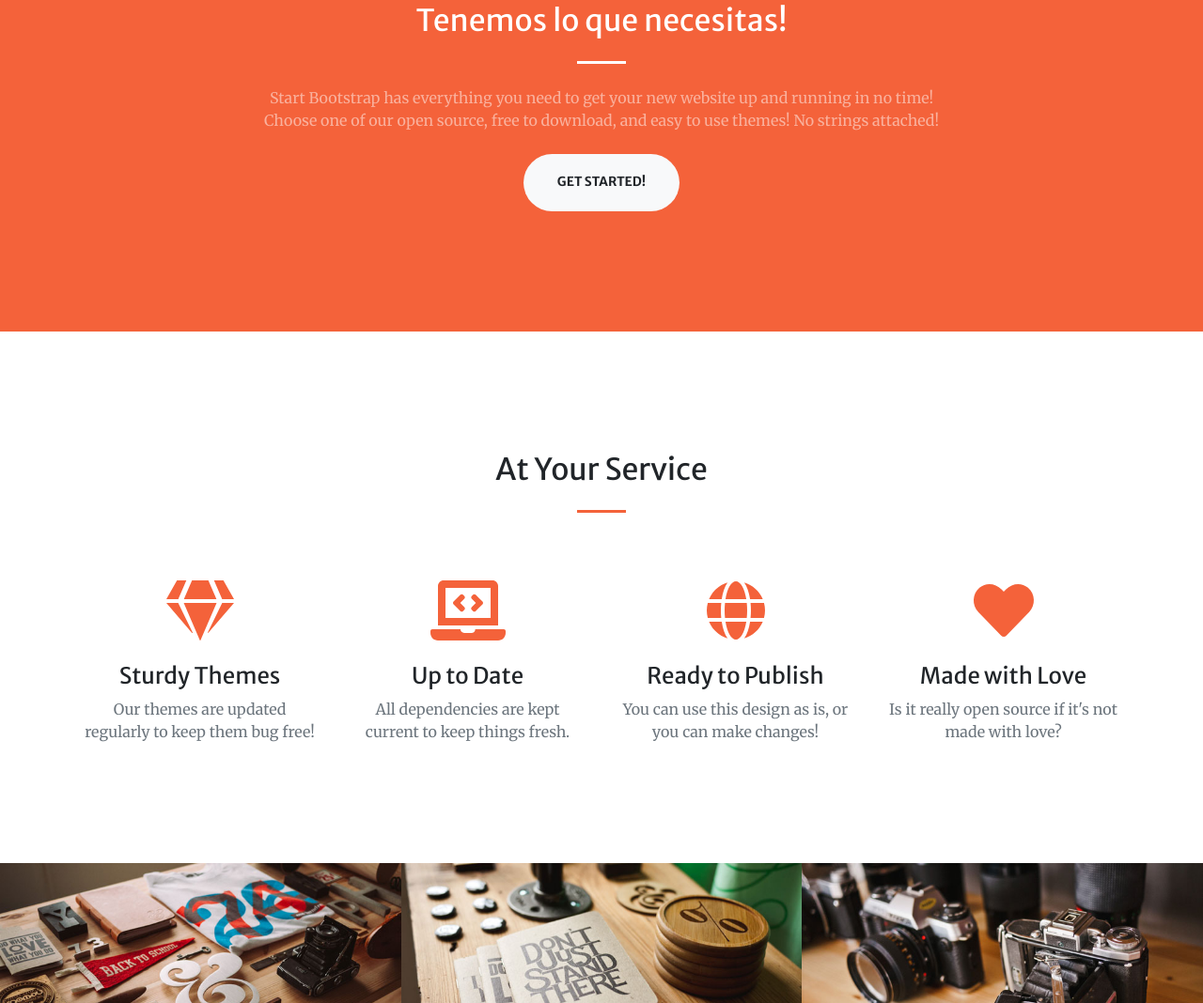
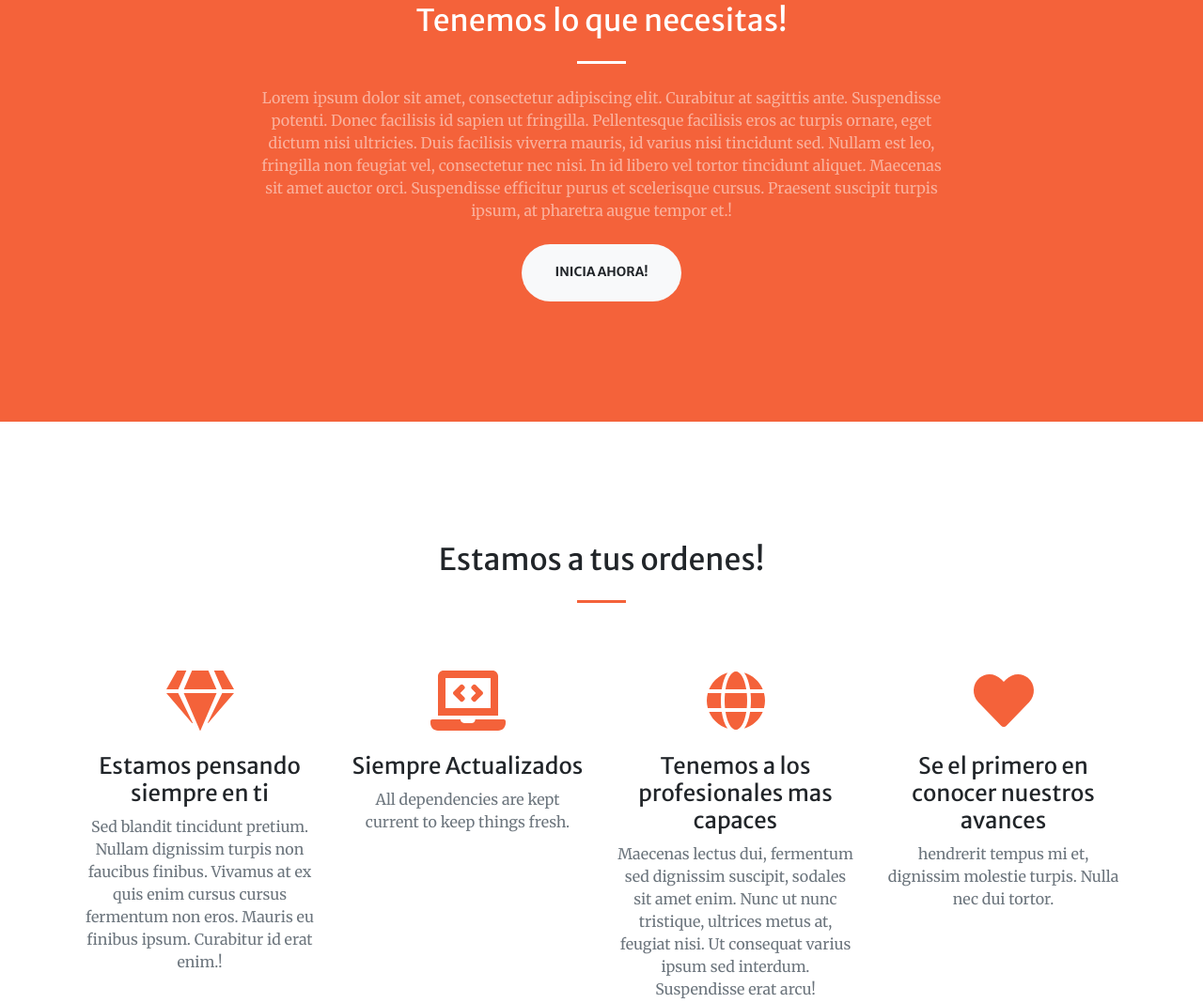
Before and after one commit to MBERN001/Nueva-pagina-Azure, a plain HTML site: page index.html in a window 1280 px wide. Shown: the part 925-1993 px from the top of the page at 94% size. Drawn offline with nearby package versions, Linux system fonts and the light colour scheme.

Commit message:
tercer cambio

```diff
--- a/index.html
+++ b/index.html
@@ -42,7 +42,7 @@
     >
       <div class="container">
         <a class="navbar-brand js-scroll-trigger" href="#page-top"
-          >Start Bootstrap</a
+          >Iniciar Sesion</a
         ><button
           class="navbar-toggler navbar-toggler-right"
           type="button"
@@ -108,12 +108,18 @@
             <h2 class="text-white mt-0">Tenemos lo que necesitas!</h2>
             <hr class="divider light my-4" />
             <p class="text-white-50 mb-4">
-              Start Bootstrap has everything you need to get your new website up
-              and running in no time! Choose one of our open source, free to
-              download, and easy to use themes! No strings attached!
+              Lorem ipsum dolor sit amet, consectetur adipiscing elit. Curabitur
+              at sagittis ante. Suspendisse potenti. Donec facilisis id sapien
+              ut fringilla. Pellentesque facilisis eros ac turpis ornare, eget
+              dictum nisi ultricies. Duis facilisis viverra mauris, id varius
+              nisi tincidunt sed. Nullam est leo, fringilla non feugiat vel,
+              consectetur nec nisi. In id libero vel tortor tincidunt aliquet.
+              Maecenas sit amet auctor orci. Suspendisse efficitur purus et
+              scelerisque cursus. Praesent suscipit turpis ipsum, at pharetra
+              augue tempor et.!
             </p>
             <a class="btn btn-light btn-xl js-scroll-trigger" href="#services"
-              >Get Started!</a
+              >Inicia Ahora!</a
             >
           </div>
         </div>
@@ -122,22 +128,25 @@
     <!-- Services-->
     <section class="page-section" id="services">
       <div class="container">
-        <h2 class="text-center mt-0">At Your Service</h2>
+        <h2 class="text-center mt-0">Estamos a tus ordenes!</h2>
         <hr class="divider my-4" />
         <div class="row">
           <div class="col-lg-3 col-md-6 text-center">
             <div class="mt-5">
               <i class="fas fa-4x fa-gem text-primary mb-4"></i>
-              <h3 class="h4 mb-2">Sturdy Themes</h3>
+              <h3 class="h4 mb-2">Estamos pensando siempre en ti</h3>
               <p class="text-muted mb-0">
-                Our themes are updated regularly to keep them bug free!
+                Sed blandit tincidunt pretium. Nullam dignissim turpis non
+                faucibus finibus. Vivamus at ex quis enim cursus cursus
+                fermentum non eros. Mauris eu finibus ipsum. Curabitur id erat
+                enim.!
               </p>
             </div>
           </div>
           <div class="col-lg-3 col-md-6 text-center">
             <div class="mt-5">
               <i class="fas fa-4x fa-laptop-code text-primary mb-4"></i>
-              <h3 class="h4 mb-2">Up to Date</h3>
+              <h3 class="h4 mb-2">Siempre Actualizados</h3>
               <p class="text-muted mb-0">
                 All dependencies are kept current to keep things fresh.
               </p>
@@ -146,18 +155,22 @@
           <div class="col-lg-3 col-md-6 text-center">
             <div class="mt-5">
               <i class="fas fa-4x fa-globe text-primary mb-4"></i>
-              <h3 class="h4 mb-2">Ready to Publish</h3>
+              <h3 class="h4 mb-2">Tenemos a los profesionales mas capaces</h3>
               <p class="text-muted mb-0">
-                You can use this design as is, or you can make changes!
+                Maecenas lectus dui, fermentum sed dignissim suscipit, sodales
+                sit amet enim. Nunc ut nunc tristique, ultrices metus at,
+                feugiat nisi. Ut consequat varius ipsum sed interdum.
+                Suspendisse erat arcu!
               </p>
             </div>
           </div>
           <div class="col-lg-3 col-md-6 text-center">
             <div class="mt-5">
               <i class="fas fa-4x fa-heart text-primary mb-4"></i>
-              <h3 class="h4 mb-2">Made with Love</h3>
+              <h3 class="h4 mb-2">Se el primero en conocer nuestros avances</h3>
               <p class="text-muted mb-0">
-                Is it really open source if it's not made with love?
+                hendrerit tempus mi et, dignissim molestie turpis. Nulla nec dui
+                tortor.
               </p>
             </div>
           </div>
@@ -169,7 +182,9 @@
       <div class="container-fluid p-0">
         <div class="row no-gutters">
           <div class="col-lg-4 col-sm-6">
-            <a class="portfolio-box" href="assets/img/portfolio/fullsize/1.jpg"
+            <a
+              class="portfolio-box"
+              href="C:\Users\Usuario\Documents\GitHub\Nueva-pagina-Azure/analytics-2156083_1280.png"
               ><img
                 class="img-fluid"
                 src="assets/img/portfolio/thumbnails/1.jpg"
@@ -252,11 +267,11 @@
     <!-- Call to action-->
     <section class="page-section bg-dark text-white">
       <div class="container text-center">
-        <h2 class="mb-4">Free Download at Start Bootstrap!</h2>
+        <h2 class="mb-4">Ten una prueba gratis de nuestro software!</h2>
         <a
           class="btn btn-light btn-xl"
           href="https://startbootstrap.com/themes/creative/"
-          >Download Now!</a
+          >Descargar Ahora!</a
         >
       </div>
     </section>
@@ -265,11 +280,11 @@
       <div class="container">
         <div class="row justify-content-center">
           <div class="col-lg-8 text-center">
-            <h2 class="mt-0">Let's Get In Touch!</h2>
+            <h2 class="mt-0">Mantente en contacto!</h2>
             <hr class="divider my-4" />
             <p class="text-muted mb-5">
-              Ready to start your next project with us? Give us a call or send
-              us an email and we will get back to you as soon as possible!
+              Estas listo para llevar tu proyecto tecnologico a otro nivel?,
+              Porque nosotros si! y queremos que sea revolucionario.
             </p>
           </div>
         </div>
@@ -283,7 +298,7 @@
             ><!-- Make sure to change the email address in BOTH the anchor text and the link target below!--><a
               class="d-block"
               href="mailto:contact@yourwebsite.com"
-              >contact@yourwebsite.com</a
+              >contacto@xupratech.com</a
             >
           </div>
         </div>
@@ -293,7 +308,7 @@
     <footer class="bg-light py-5">
       <div class="container">
         <div class="small text-center text-muted">
-          Copyright © 2020 - Start Bootstrap
+          Copyright © 2020 - XUPRATECH
         </div>
       </div>
     </footer>
```
Also changed, not shown: analytics-2156083_1280.png (added), html-386093_1920.jpg (added), scan-3963099.jpg (added), software-3663509_1920.jpg (added), 1 other file.
